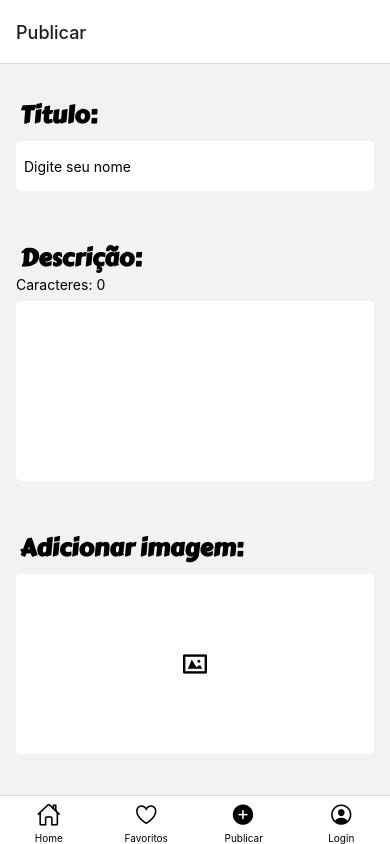
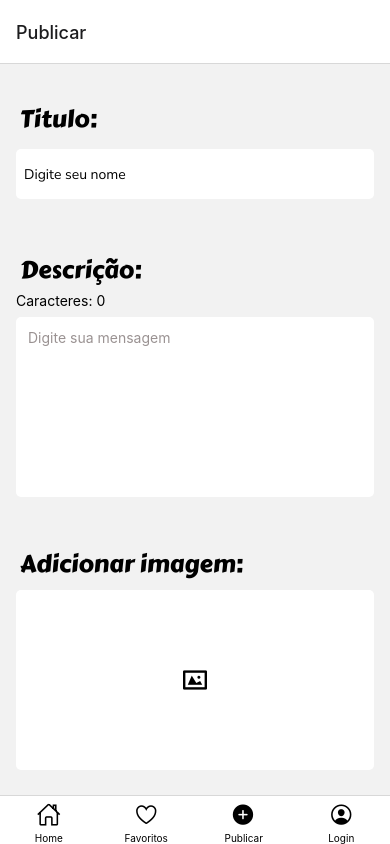
Before and after one commit to R0drigo-Pedroso/Projeto-Fala-no-Mic, a React Native app: screen /Publicar in a window 390 px wide. Built offline with nearby package versions, Linux system fonts and the light colour scheme.

Commit message:
update da fonts em todas a page

```diff
--- a/src/screens/Publicar.js
+++ b/src/screens/Publicar.js
@@ -46,11 +46,10 @@ function Publicar() {
   return (
     <KeyboardAvoidingView style={estilos.viewSafe}>
       <ScrollView>
+        <FontLoader>
           <View style={estilos.container}>
             <View style={estilos.backgroundCard}>
-            <FontLoader>
               <Text style={estilos.titulo}>Titulo:</Text>
-            </FontLoader>
               <TextInput
                 style={estilos.cardTitulo}
                 placeholder="Digite seu nome"
@@ -63,6 +62,7 @@ function Publicar() {
               <View style={estilos.cardArea}>
                 <TextInput
                   style={estilos.texto}
+                  placeholder="Digite sua mensagem"
                   onChangeText={contadorTextChange}
                   value={contadorText}
                 />
@@ -95,7 +95,10 @@ function Publicar() {
             <View style={estilos.backgroundCard}>
               <Text style={estilos.titulo}>Endereço</Text>
 
-            <TextInput style={estilos.input} placeholder="Av, Rua ou estrada" />
+              <TextInput
+                style={estilos.input}
+                placeholder="Av. Rua ou estrada"
+              />
             </View>
 
             <View style={estilos.backgroundCard}>
@@ -114,6 +117,7 @@ function Publicar() {
               </Pressable>
             </View>
           </View>
+        </FontLoader>
       </ScrollView>
     </KeyboardAvoidingView>
   );
@@ -136,10 +140,9 @@ const estilos = StyleSheet.create({
   },
 
   titulo: {
-    paddingLeft: 4,
+    fontFamily: "carterOne",
     fontSize: 24,
-    fontWeight: "bold",
-    fontFamily: "carterOne",
+    padding: 4,
   },
 
   backgroundCard: {
@@ -181,13 +184,14 @@ const estilos = StyleSheet.create({
     shadowRadius: 3,
     marginVertical: 8,
     elevation: 3,
+
+    fontFamily: "nunitoSans",
   },
 
   tituloImagem: {
     paddingLeft: 4,
     marginBottom: 8,
     fontSize: 24,
-    fontWeight: "bold",
     fontFamily: "carterOne",
   },
 
@@ -210,7 +214,7 @@ const estilos = StyleSheet.create({
     elevation: 3,
   },
   texto: {
-    padding: 8,
+    padding: 4,
     color: "#372727",
     opacity: 0.5,
   },
@@ -229,7 +233,6 @@ const estilos = StyleSheet.create({
     borderRadius: 5,
     marginTop: 8,
     fontFamily: "nunitoSans",
-
     /* config box shadow (Para android precisa colocar a propriedade "elevation") */
     backgroundColor: "white",
     shadowColor: "#171717",
@@ -253,8 +256,8 @@ const estilos = StyleSheet.create({
   },
   botaoTexto: {
     fontSize: 24,
-    fontWeight: "bold",
     color: "#E3BC40",
     textAlign: "center",
+    fontFamily: "carterOne",
   },
 });
```
Lines whose indentation alone changed are shown as unchanged.
